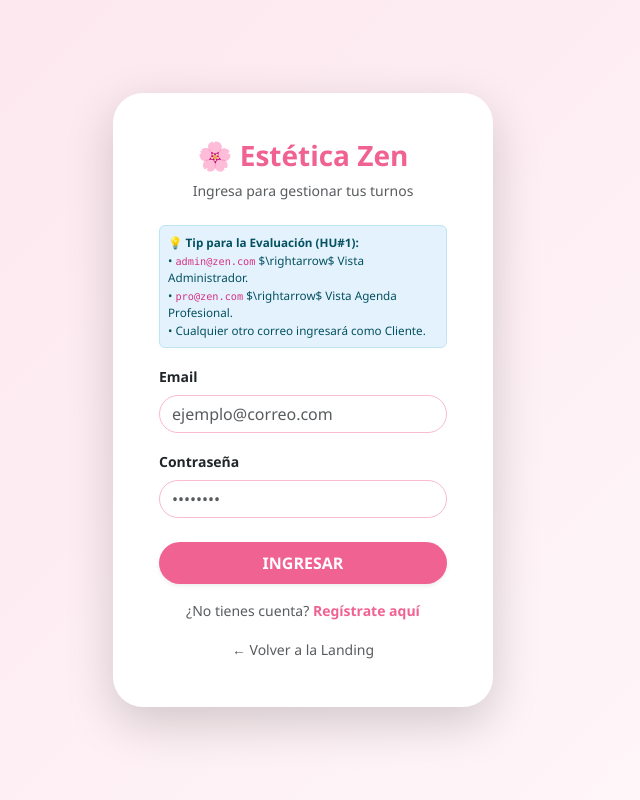
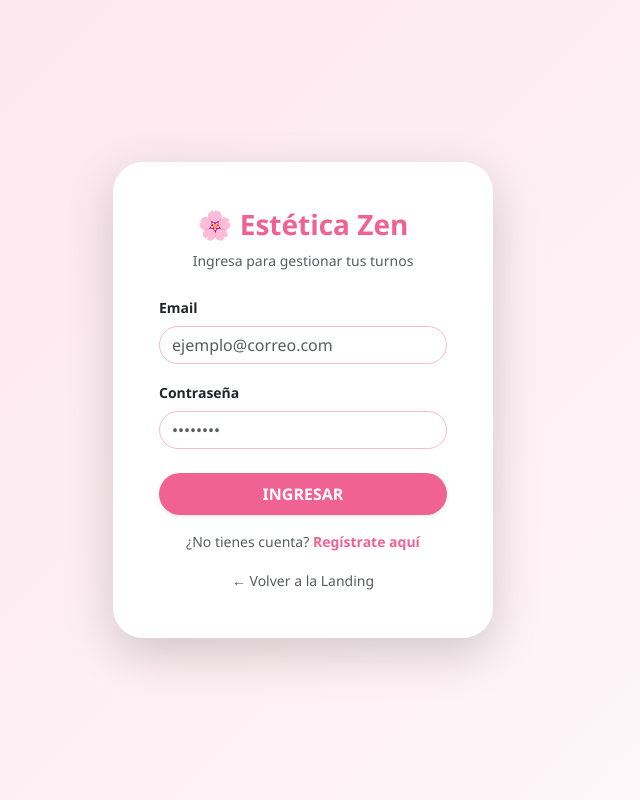
Before and after one commit to JorSc/estetica-zen-prototipo, a website: page public/login.html in a window 1280 px wide. Shown: the whole page, without its empty margins (337-977 px from the left). Drawn offline with nearby package versions, Linux system fonts and the light colour scheme.

Commit message:
Limpieza de interfaces y preparación para entrega

```diff
--- a/public/login.html
+++ b/public/login.html
@@ -56,13 +56,6 @@
         <div class="card-body">
             <h3 class="mb-2" style="color: #f06292; font-weight: bold;">🌸 Estética Zen</h3>
             <p class="text-muted small mb-4">Ingresa para gestionar tus turnos</p>
-
-            <div class="alert alert-info small text-start p-2 mb-3" style="font-size: 0.73rem; border-color: #bfe5f3; background-color: #e3f2fd;">
-                <strong>💡 Tip para la Evaluación (HU#1):</strong><br>
-                • <code>admin@zen.com</code> $\rightarrow$ Vista Administrador.<br>
-                • <code>pro@zen.com</code> $\rightarrow$ Vista Agenda Profesional.<br>
-                • Cualquier otro correo ingresará como Cliente.
-            </div>
 
             <div class="mb-3 text-start">
                 <label class="form-label small fw-bold">Email</label>
@@ -135,7 +128,6 @@
             const email = document.getElementById('email').value.trim();
             if(!email) { alert("Por favor ingresa un correo electrónico."); return; }
 
-            // 💾 GUARDAR EL EMAIL EN LA MEMORIA DEL NAVEGADOR
             localStorage.setItem('emailUsuarioLogueado', email);
 
             if(email === 'admin@zen.com') {
@@ -149,10 +141,6 @@
                 setTimeout(() => { window.location.href = 'reserva.html'; }, 1100);
             }
         }
-
-// Aprovechamos y modificamos también el final de procesarRegistro() para que guarde el email al registrarse:
-// Asegúrate de que la línea dentro del IF de tu procesarRegistro guarde el localStorage así:
-// localStorage.setItem('emailUsuarioLogueado', email);
 
         async function procesarRegistro() {
             const nombre = document.getElementById('reg-nombre').value.trim();
@@ -171,8 +159,9 @@
                 });
 
                 if(respuesta.ok) {
+                    localStorage.setItem('emailUsuarioLogueado', email);
                     bootstrap.Modal.getInstance(document.getElementById('modalRegistro')).hide();
-                    lanzarToast(`🎉 ¡Cuenta registrada en Neon Cloud! Bienvenido/a ${nombre}. Redirigiendo...`);
+                    lanzarToast(`🎉 ¡Cuenta registrada con éxito! Redirigiendo...`);
                     setTimeout(() => { window.location.href = 'reserva.html'; }, 1500);
                 } else {
                     alert("Hubo un problema al procesar el registro en la base de datos.");
```
